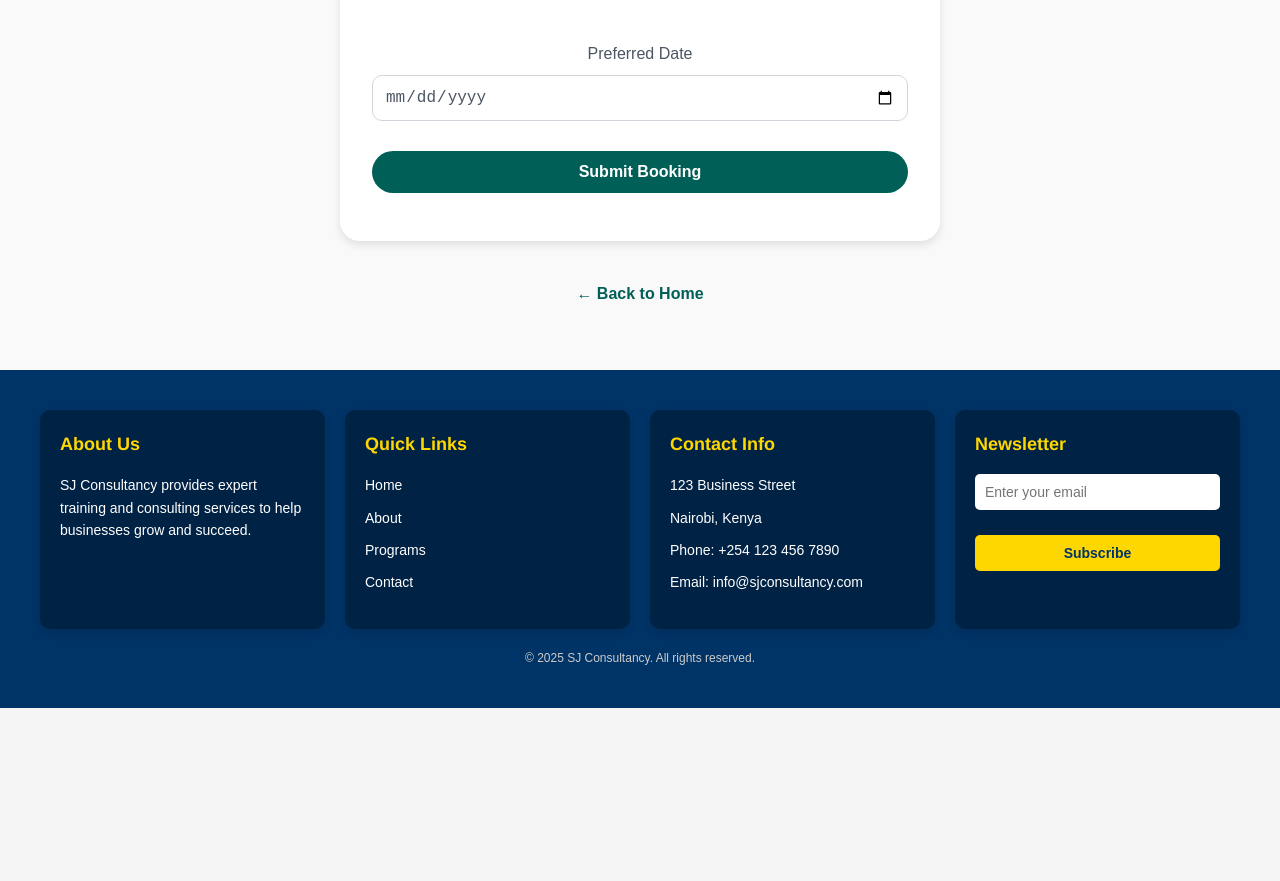
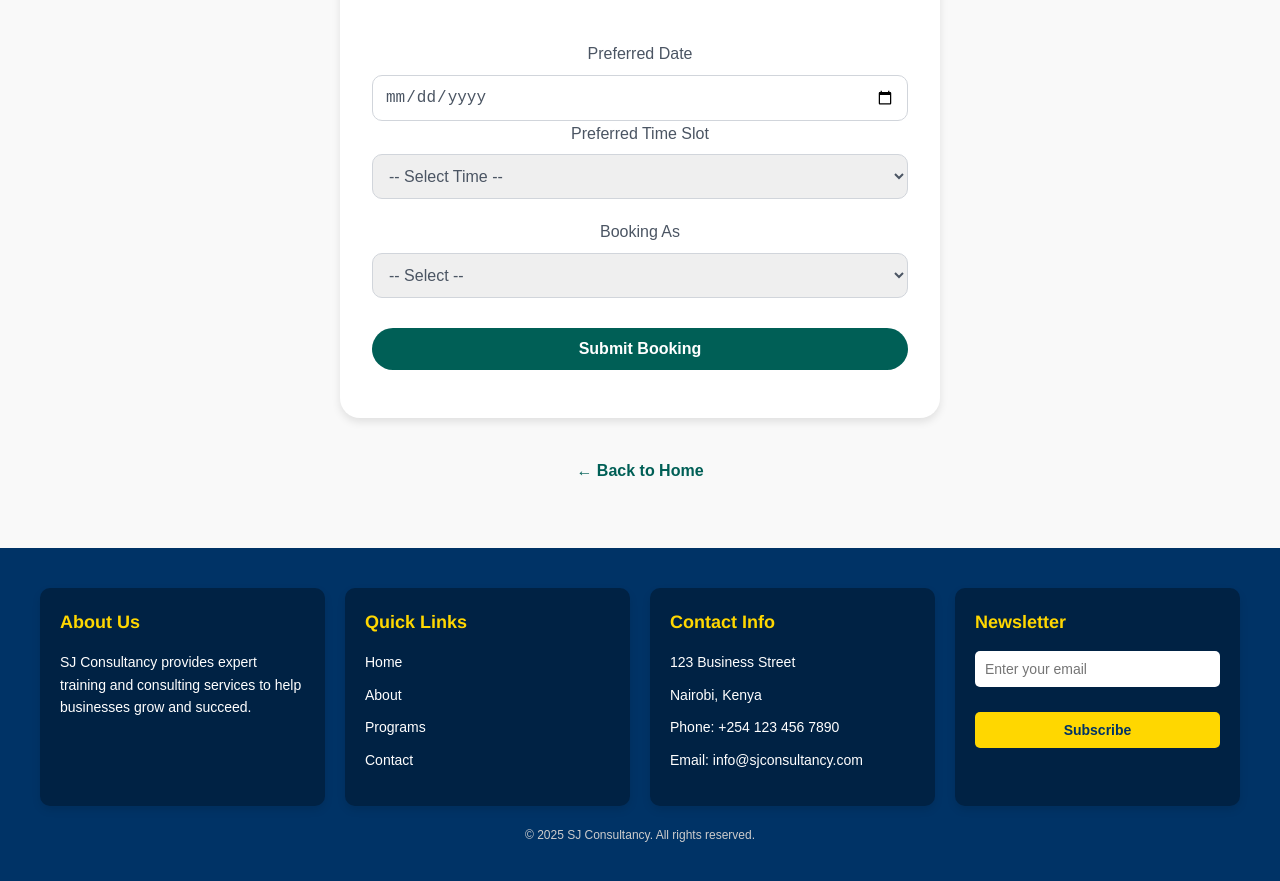
Before and after one commit to Amaaaarrrrrr/SJWebsite, a React (Vite) app in the folder SJConsultancy/: page /bookings in a window 1280 px wide. Shown: the part 917-1798 px from the top of the page. Before the commit the page ends 1625 px from the top, so only its background shows below. Built offline with nearby package versions, Linux system fonts and the light colour scheme.

Commit message:
Initial Commit

```diff
--- a/SJConsultancy/src/components/Booking.jsx
+++ b/SJConsultancy/src/components/Booking.jsx
@@ -114,6 +114,39 @@ function Booking() {
               required
               className="booking-form-input w-full border border-gray-300 p-3 rounded-lg focus:outline-none focus:ring-2 focus:ring-teal"
             />
+            {/* Preferred Time Slot */}
+<div className="booking-form-group mb-4">
+  <label className="booking-form-label block text-gray-700 mb-2">Preferred Time Slot</label>
+  <select
+    name="time"
+    value={formData.time}
+    onChange={handleChange}
+    className="booking-form-select w-full p-3 border border-gray-300 rounded-lg focus:outline-none focus:border-deepGreen"
+    required
+  >
+    <option value="">-- Select Time --</option>
+    <option value="9:00AM - 10:00AM">9:00AM - 10:00AM</option>
+    <option value="10:00AM - 11:00AM">10:00AM - 11:00AM</option>
+    <option value="11:00AM - 12:00PM">11:00AM - 12:00PM</option>
+  </select>
+</div>
+
+{/* Booking As: Individual or Company */}
+<div className="booking-form-group mb-6">
+  <label className="booking-form-label block text-gray-700 mb-2">Booking As</label>
+  <select
+    name="organization"
+    value={formData.organization}
+    onChange={handleChange}
+    className="booking-form-select w-full p-3 border border-gray-300 rounded-lg focus:outline-none focus:border-deepGreen"
+    required
+  >
+    <option value="">-- Select --</option>
+    <option value="Individual">Individual</option>
+    <option value="Company">Company</option>
+  </select>
+</div>
+
           </div>
 
           <button
```
